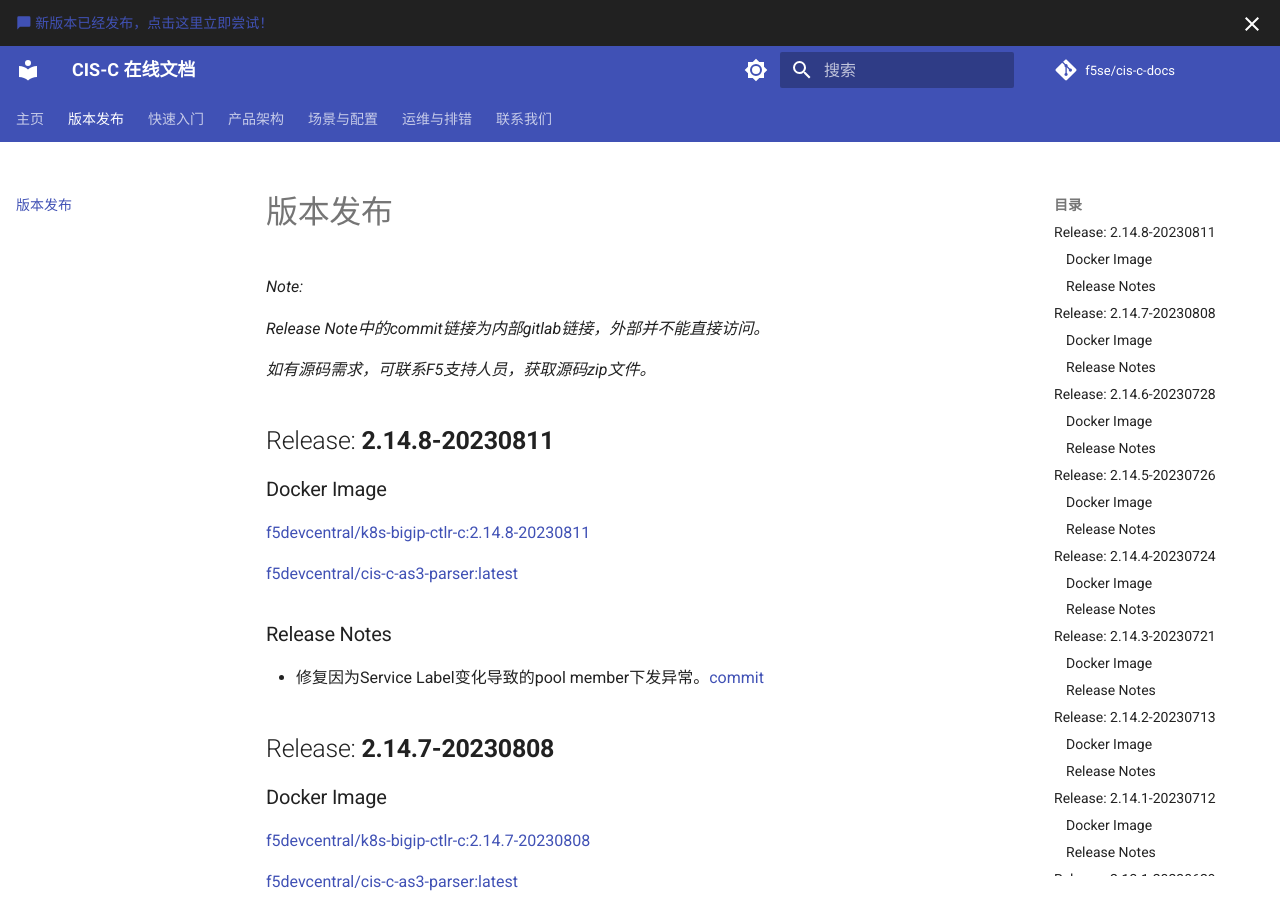
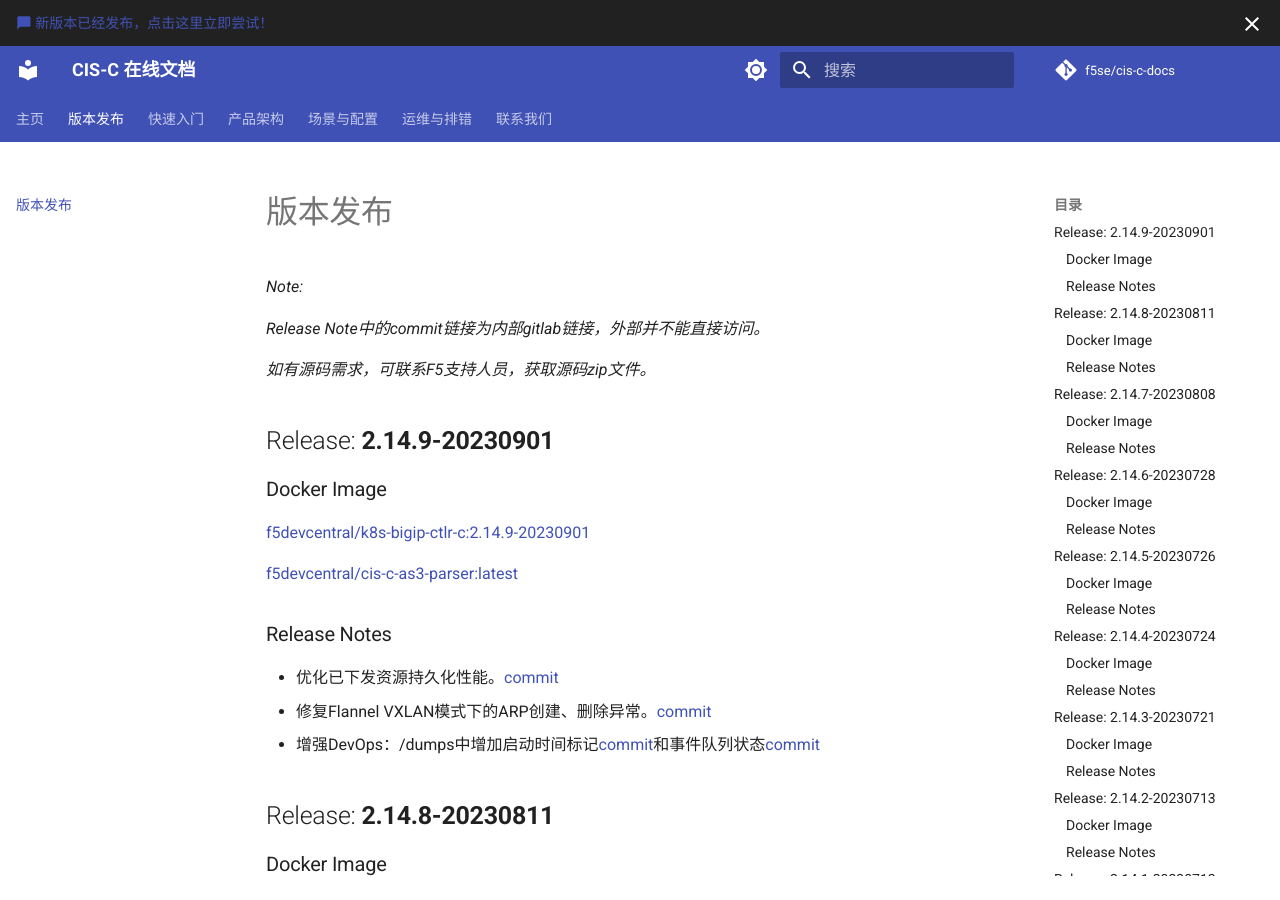
Before and after one commit to f5se/cis-c-docs, an MkDocs documentation site: the page built from docs/Release-notes/index.md, in a window 1280 px wide and 900 px high. Built offline with MkDocs 1.6.1 and Material for MkDocs 9.7.7, drawn with Linux system fonts in a browser that asks for light colours; comment, search, counter and statistics services are not loaded.

Commit message:
release 2.14.9

```diff
--- a/docs/Release-notes/index.md
+++ b/docs/Release-notes/index.md
@@ -5,6 +5,20 @@
 *Release Note中的commit链接为内部gitlab链接，外部并不能直接访问。*
 
 *如有源码需求，可联系F5支持人员，获取源码zip文件。*
+
+## Release: **2.14.9-20230901**
+
+### Docker Image
+
+[f5devcentral/k8s-bigip-ctlr-c:2.14.9-20230901](https://hub.docker.com/r/f5devcentral/k8s-bigip-ctlr-c)
+
+[f5devcentral/cis-c-as3-parser:latest](https://hub.docker.com/r/f5devcentral/cis-c-as3-parser)
+
+### Release Notes
+
+* 优化已下发资源持久化性能。[commit](https://gitlab.f5net.com/cis-c/f5-kic/-/commit/3d77a73e45d1117a6f20ddc2b4d9a5e8b82d1622)
+* 修复Flannel VXLAN模式下的ARP创建、删除异常。[commit](https://gitlab.f5net.com/cis-c/f5-kic/-/commit/ee0f269c3a2468b306889bb8917f837184186653)
+* 增强DevOps：/dumps中增加启动时间标记[commit](https://gitlab.f5net.com/cis-c/f5-kic/-/commit/d4d206a30a77211ba156aa1cb1c4dfd187a99196)和事件队列状态[commit](https://gitlab.f5net.com/cis-c/f5-kic/-/commit/3d77a73e45d1117a6f20ddc2b4d9a5e8b82d1622)
 
 ## Release: **2.14.8-20230811**
 
```
